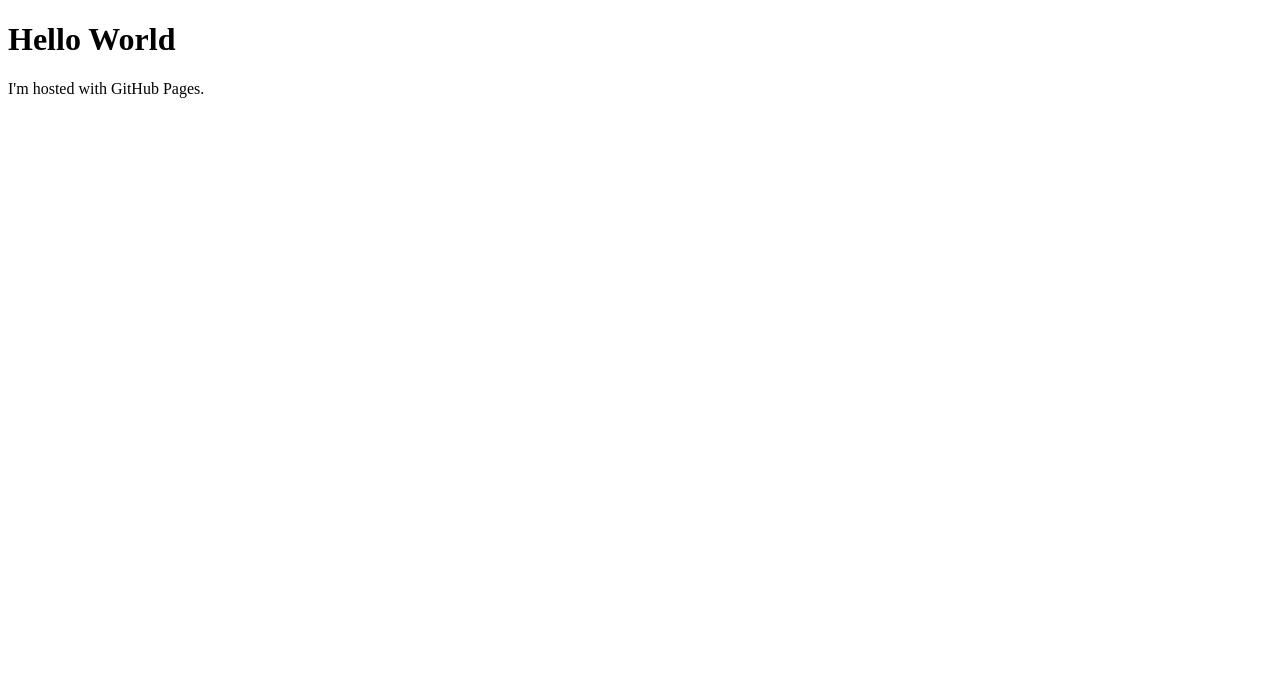
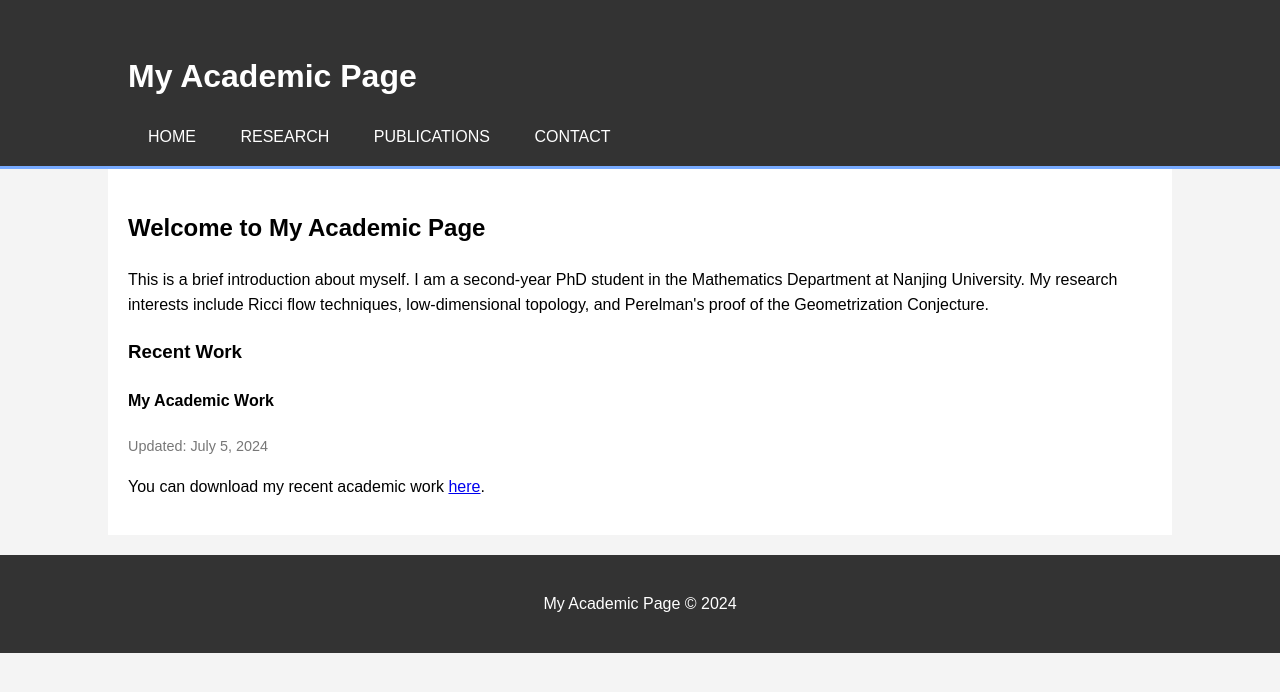
Before and after one commit to PicklRiick/mathspace.github.io, a plain HTML site: page index.html in a window 1280 px wide. Drawn offline with Linux system fonts and the light colour scheme.

Commit message:
Update index.html

```diff
--- a/index.html
+++ b/index.html
@@ -1,7 +1,84 @@
 <!DOCTYPE html>
-<html>
+<html lang="en">
+<head>
+    <meta charset="UTF-8">
+    <meta name="viewport" content="width=device-width, initial-scale=1.0">
+    <title>My Academic Page</title>
+    <style>
+        body {
+            font-family: Arial, sans-serif;
+            line-height: 1.6;
+            margin: 0;
+            padding: 0;
+            background-color: #f4f4f4;
+        }
+        .container {
+            width: 80%;
+            margin: auto;
+            overflow: hidden;
+        }
+        header {
+            background: #333;
+            color: #fff;
+            padding-top: 30px;
+            min-height: 70px;
+            border-bottom: #77aaff 3px solid;
+        }
+        header a {
+            color: #fff;
+            text-decoration: none;
+            text-transform: uppercase;
+            font-size: 16px;
+        }
+        header ul {
+            padding: 0;
+            list-style: none;
+        }
+        header li {
+            display: inline;
+            padding: 0 20px 0 20px;
+        }
+        .main-content {
+            padding: 20px;
+            background: #fff;
+        }
+        .timestamp {
+            color: #777;
+            font-size: 0.9em;
+        }
+        footer {
+            text-align: center;
+            padding: 20px;
+            margin-top: 20px;
+            background: #333;
+            color: #fff;
+        }
+    </style>
+</head>
 <body>
-<h1>Hello World</h1>
-<p>I'm hosted with GitHub Pages.</p>
+    <header>
+        <div class="container">
+            <h1>My Academic Page</h1>
+            <ul>
+                <li><a href="#">Home</a></li>
+                <li><a href="#">Research</a></li>
+                <li><a href="#">Publications</a></li>
+                <li><a href="#">Contact</a></li>
+            </ul>
+        </div>
+    </header>
+    <div class="container main-content">
+        <h2>Welcome to My Academic Page</h2>
+        <p>This is a brief introduction about myself. I am a second-year PhD student in the Mathematics Department at Nanjing University. My research interests include Ricci flow techniques, low-dimensional topology, and Perelman's proof of the Geometrization Conjecture.</p>
+        <h3>Recent Work</h3>
+        <div>
+            <h4>My Academic Work</h4>
+            <p class="timestamp">Updated: July 5, 2024</p>
+            <p>You can download my recent academic work <a href="path_to_your_file.pdf" download>here</a>.</p>
+        </div>
+    </div>
+    <footer>
+        <p>My Academic Page &copy; 2024</p>
+    </footer>
 </body>
 </html>
```
